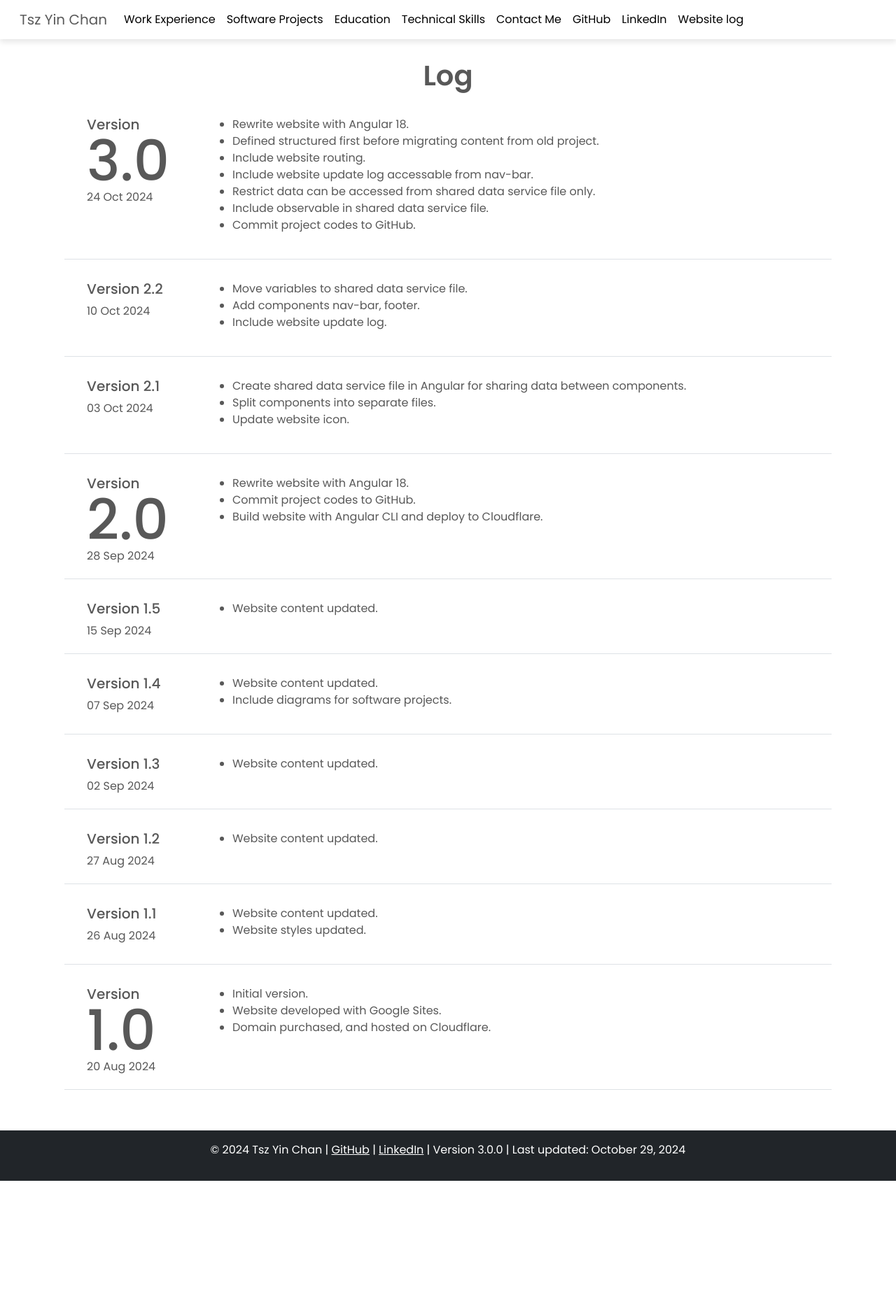
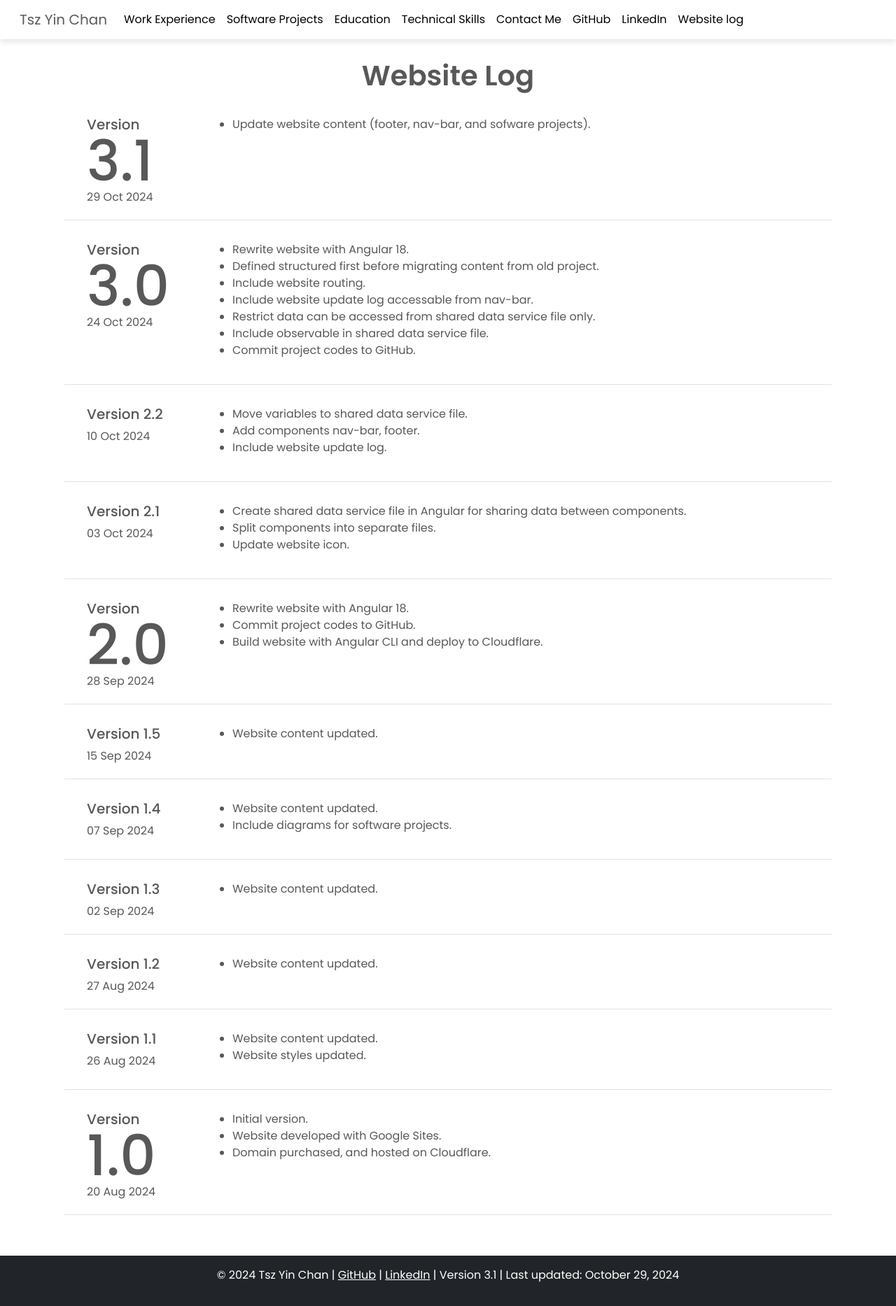
Before and after one commit to tychan9626/ty-personal-website-3, an Angular app: page /log in a window 1280 px wide. Shown: the whole page at 70% size. Before the commit the page ends 1688 px from the top, so only its background shows below. Built offline with nearby package versions, Linux system fonts and the light colour scheme.

Commit message:
Commit version 3.1

```diff
--- a/src/app/footer/footer.component.html
+++ b/src/app/footer/footer.component.html
@@ -1,5 +1,5 @@
 <footer class="bg-dark text-white text-center py-3">
   <p>© 2024 {{ userDisplayName }} | <span *ngFor="let link of externalNavLink"><a href="{{ link.linkURL }}"
         class="text-white">{{ link.displayName}}</a> |
-    </span> Version 3.0.0 | Last updated: October 29, 2024</p>
+    </span> Version 3.1 | Last updated: October 29, 2024</p>
 </footer>
--- a/src/app/log/log.component.html
+++ b/src/app/log/log.component.html
@@ -1,5 +1,5 @@
 <div class="container">
-  <h1 class="py-1 text-center">Log</h1>
+  <h1 class="py-1 text-center">Website Log</h1>
   @for (log of log.logDetails; track $index; let idx = $index) {
   <div class="log-card slideUpFadeInAnimation row border-bottom" [ngStyle]="{ 'animation-delay': idx * 0.1 + 's' }">
     <div class="col-md-2 col-12 mb-3 mb-md-0">
--- a/src/app/shared-data.service.ts
+++ b/src/app/shared-data.service.ts
@@ -350,6 +350,14 @@ export class SharedDataService {
       displayCode: 'dp41',
       logDetails: [
         {
+          version: '3.1',
+          date: '2024-10-29',
+          description: [
+            'Update website content (footer, nav-bar, and sofware projects).',
+          ],
+          critical: true,
+        },
+        {
           version: '3.0',
           date: '2024-10-24',
           description: [
--- a/src/index.html
+++ b/src/index.html
@@ -3,7 +3,7 @@
 
 <head>
   <meta charset="utf-8">
-  <title>TyPersonalWebsite3</title>
+  <title>TY Chan Personal Website</title>
   <base href="/">
   <meta name="viewport" content="width=device-width, initial-scale=1">
   <link rel="icon" type="image/x-icon" href="favicon.ico">
```
